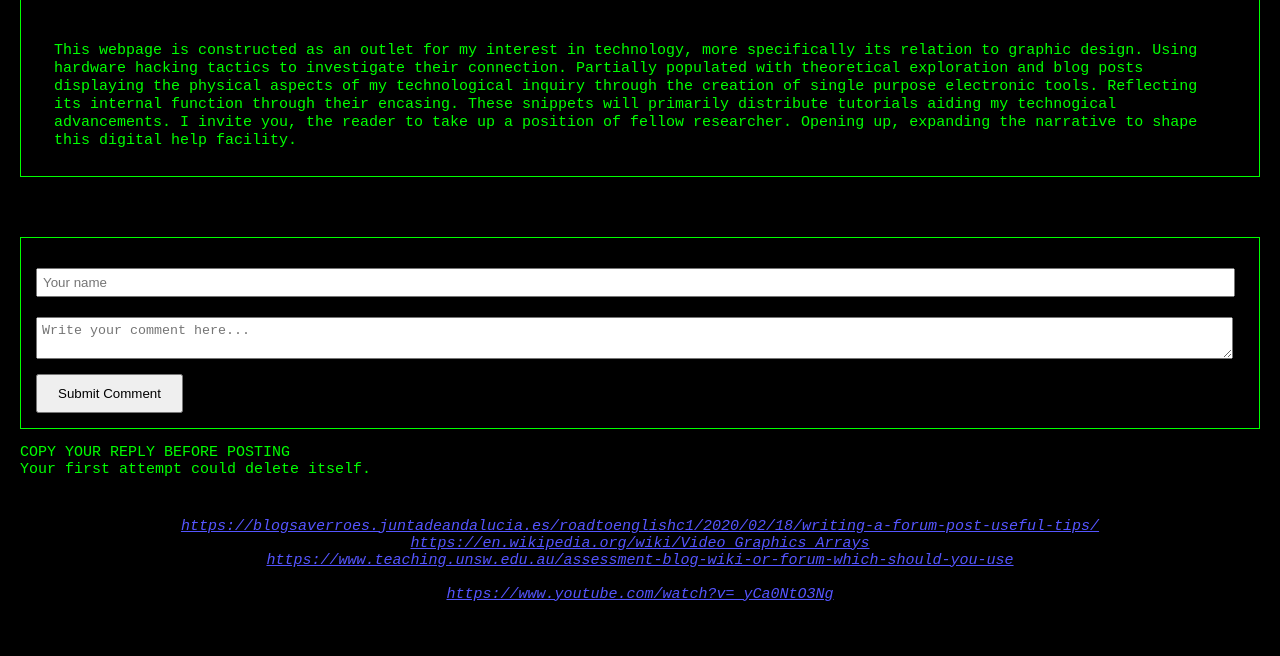
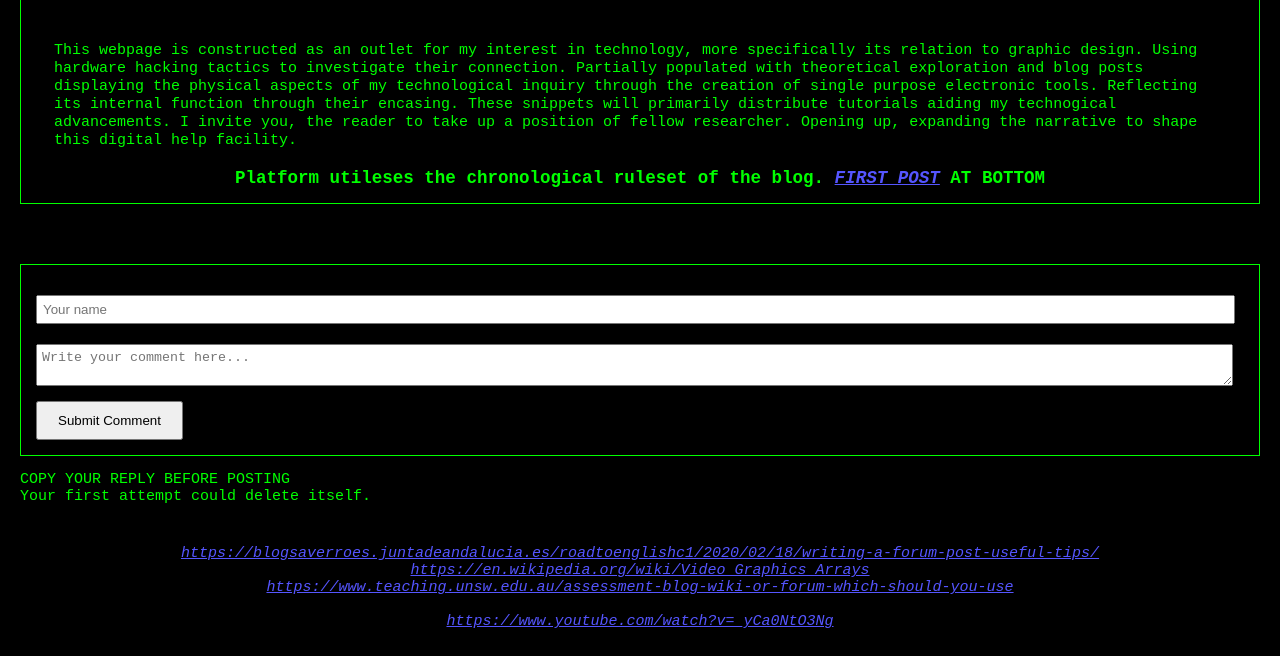
Before and after one commit to ThibeauK/forumistic-blog, a plain HTML site: page index.html in a window 1280 px wide. Shown: the part 144-800 px from the top of the page. Drawn offline with nearby package versions, Linux system fonts and the light colour scheme; no server answers.

Commit message:
Update index.html

```diff
--- a/index.html
+++ b/index.html
@@ -19,6 +19,8 @@
 		Partially populated with theoretical exploration and blog posts displaying the physical aspects of my technological inquiry through the creation of single purpose electronic tools. Reflecting its internal function through their encasing.
 		These snippets will primarily distribute tutorials aiding my technogical advancements. I invite you,  the reader to take up a position of fellow researcher. Opening up, expanding the narrative to shape this digital help facility.
 		</p>
+
+	<h3>Platform utileses the chronological ruleset of the blog. <a href="post-post1">FIRST POST</a> AT BOTTOM</h3>
     </div>
 
 
```
